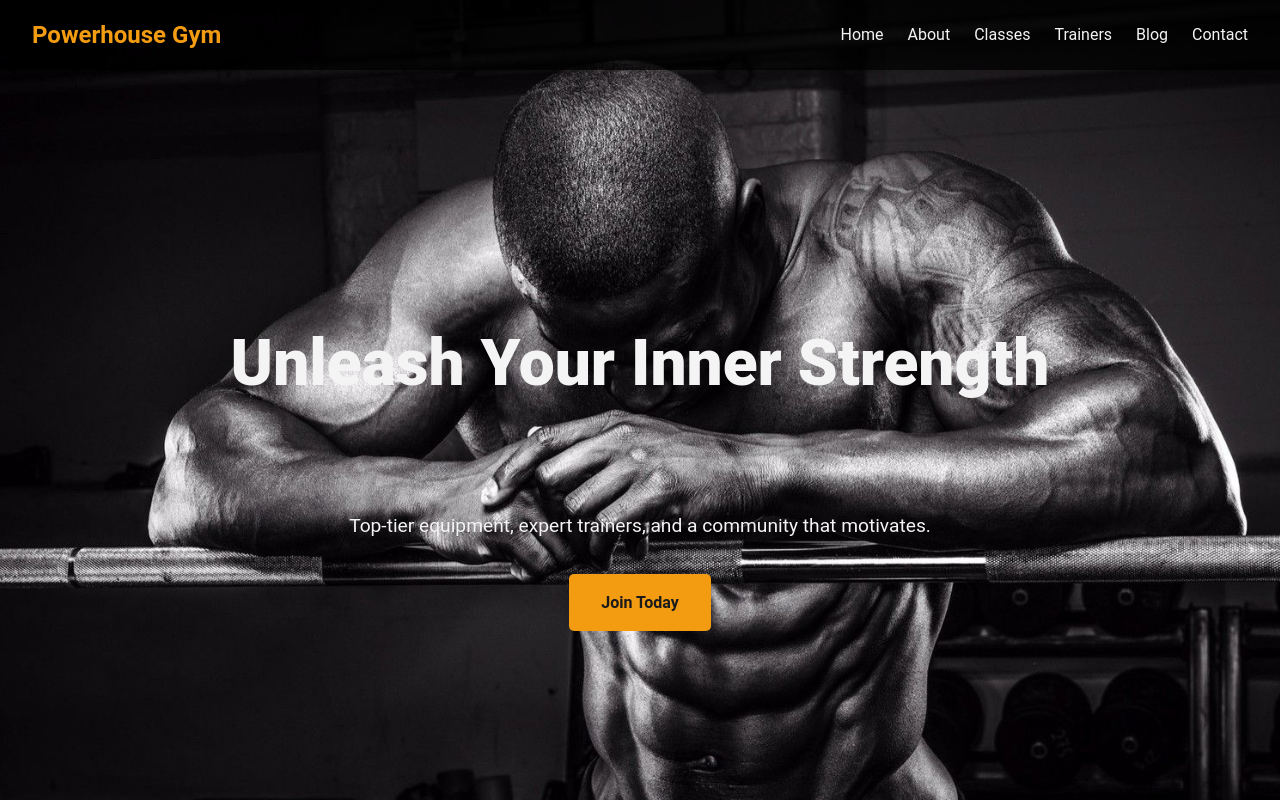
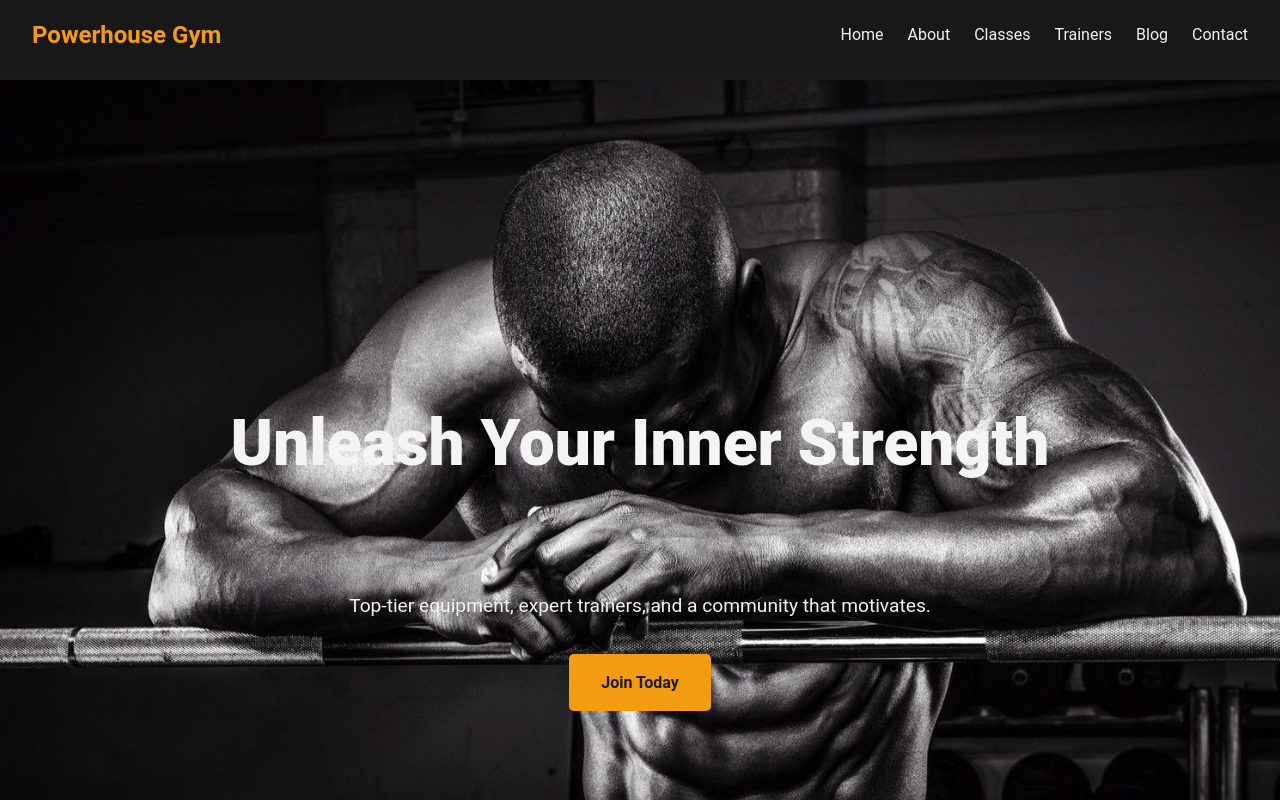
Before and after one commit to ragulv-dev/gym-landing, a React (Vite) app in the folder GYM/: page / in a window 1280 px wide. Shown: the top 800 px of the page. Built offline with nearby package versions, Linux system fonts and the light colour scheme.

Commit message:
css style added in nav

```diff
--- a/GYM/style.css
+++ b/GYM/style.css
@@ -17,6 +17,7 @@ body {
     background-color: var(--dark-color);
     color: var(--text-color);
     line-height: 1.6;
+    padding-top:80px; /* Navbar height */
 }
 
 main {
@@ -43,7 +44,10 @@ main {
     justify-content: space-between;
     align-items: center;
     padding: 1rem 2rem;
-    background: rgba(0, 0, 0, 0.7);
+    /* background: rgba(0, 0, 0, 0.7); */
+     background: rgba(20, 20, 20, 0.2); /* Transparent */
+    backdrop-filter: blur(15px);
+    -webkit-backdrop-filter: blur(15px);
     position: fixed;
     width: 100%;
     top: 0;
```
